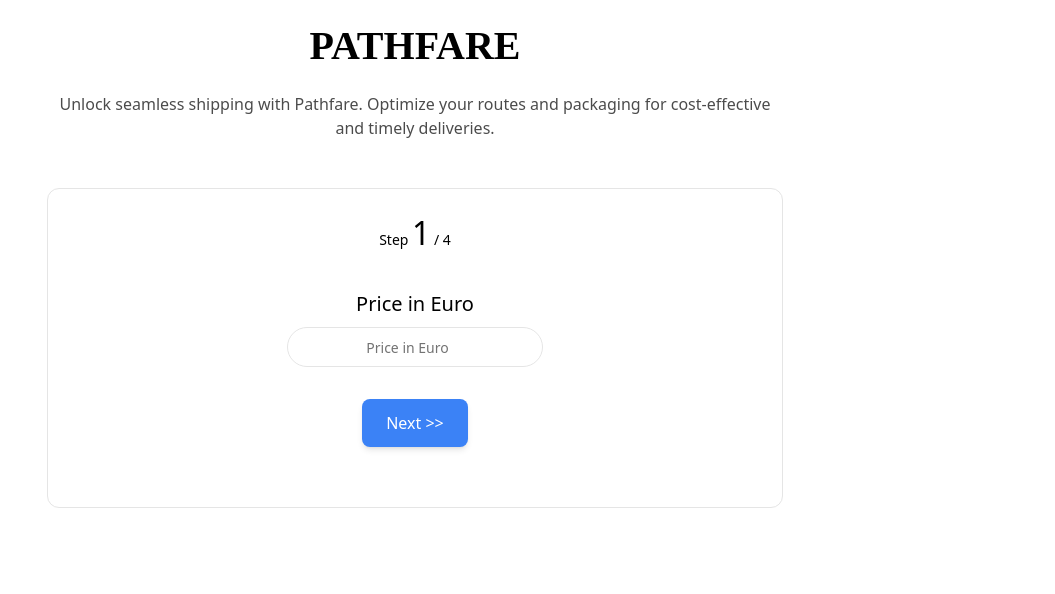
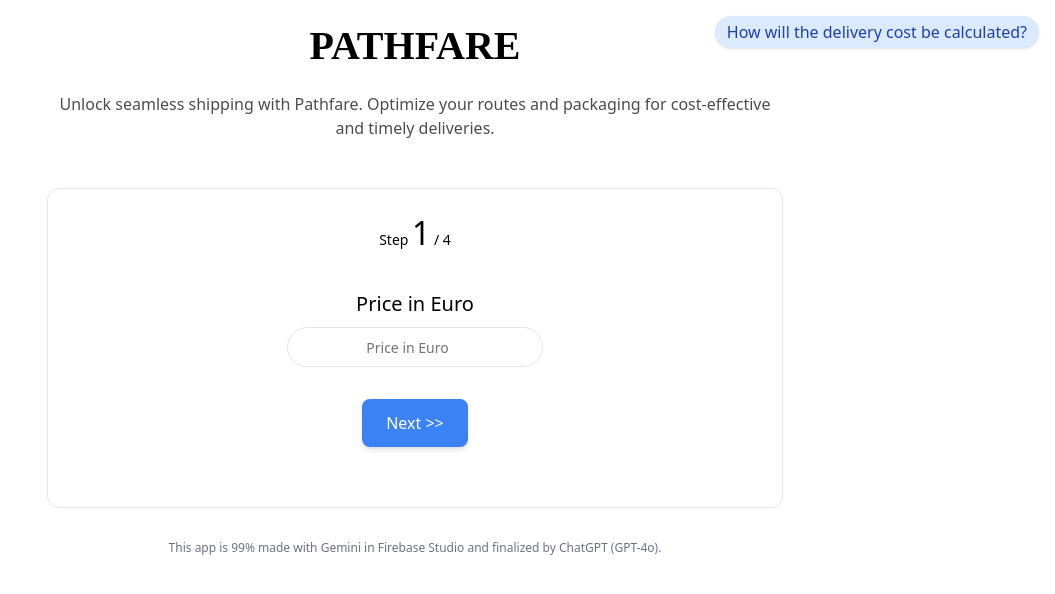
Before and after one commit to shepherd-06/PATHFARE, a Next.js app: page / in a window 1280 px wide. Shown: the top 594 px of the page, without its empty margins (225-1280 px from the left). Built offline with nearby package versions, Linux system fonts and the light colour scheme.

Commit message:
delivery cost details and footer added

```diff
--- a/src/app/page.tsx
+++ b/src/app/page.tsx
@@ -21,6 +21,7 @@
   showForm: boolean;
   currentDate: Date;
   errors: { [key: number]: string };
+  showModal: boolean;
 }
 
 export default class Home extends Component<{}, State> {
@@ -38,6 +39,7 @@
       showForm: true,
       currentDate: new Date(),
       errors: {},
+      showModal: false,
     };
     this.stepRef = createRef();
   }
@@ -245,7 +247,7 @@
 
 
   render() {
-    const { currentStep, inputValues, total, showConfetti, transitionDirection, showForm, currentDate, errors } = this.state;
+    const { currentStep, inputValues, total, showModal, transitionDirection, showForm, currentDate, errors } = this.state;
 
     return (
       <div className="container mx-auto p-4 max-w-3xl text-center">
@@ -344,6 +346,8 @@
                 </div>
               )}
             </div>
+
+
           </div>
         )}
 
@@ -373,6 +377,43 @@
           </div>
         )}
 
+        <div className="relative min-h-screen flex flex-col justify-between">
+          <button
+            onClick={() => this.setState({ showModal: true })}
+            className="fixed top-4 right-4 bg-blue-100 text-blue-800 px-3 py-1 rounded-full shadow hover:bg-blue-200"
+          >
+            How will the delivery cost be calculated?
+          </button>
+
+          {showModal && (
+            <div className="fixed inset-0 bg-black/50 z-50 flex items-center justify-center">
+              <div className="bg-white rounded-xl p-6 max-w-xl text-left shadow-lg">
+                <h2 className="text-lg font-bold mb-4">How We Calculate Your Delivery Fee</h2>
+                <ul className="text-sm space-y-2 list-disc pl-5">
+                  <li>If your cart total is less than €10, we add just enough to bring it up to €10.</li>
+                  <li>The first 1 km of delivery costs €2. After that, it’s €1 for every extra 500 meters.</li>
+                  <li>Ordering 5 or more items? Each extra item adds €0.50.</li>
+                  <li>If you order more than 12 items, we apply an extra bulk handling fee of €1.20.</li>
+                  <li>Spend €100 or more, and your delivery is completely free!</li>
+                  <li>On Fridays from 3 PM to 7 PM (UTC), delivery fees increase slightly due to high demand.</li>
+                  <li>Don’t worry — your delivery fee will never exceed €15.</li>
+                </ul>
+
+                <div className="text-right mt-4">
+                  <button onClick={() => this.setState({ showModal: false })} className="px-4 py-2 bg-blue-500 text-white rounded">
+                    Close
+                  </button>
+                </div>
+              </div>
+            </div>
+          )}
+
+          <footer className="text-center text-xs text-gray-500 mt-8 pb-4">
+            This app is 99% made with Gemini in Firebase Studio and finalized by ChatGPT (GPT-4o).
+          </footer>
+
+        </div>
+
       </div>
     );
   }
```
